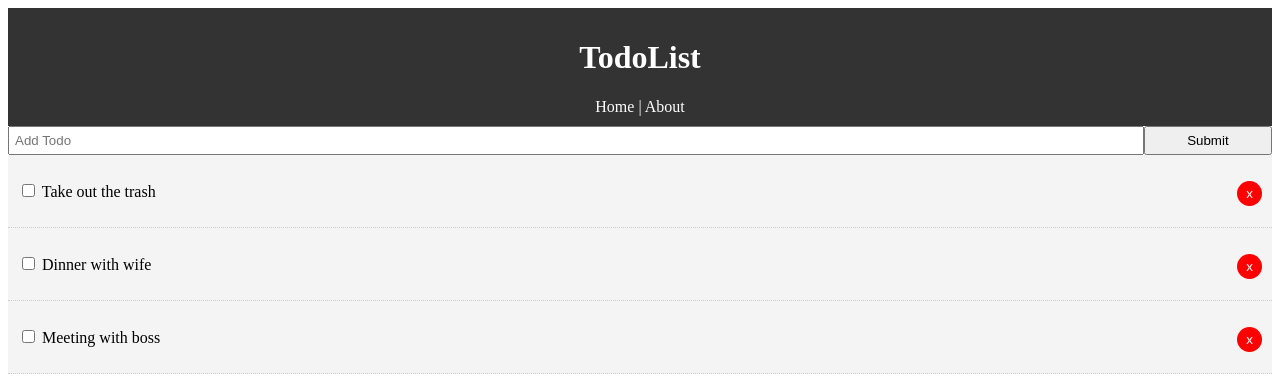
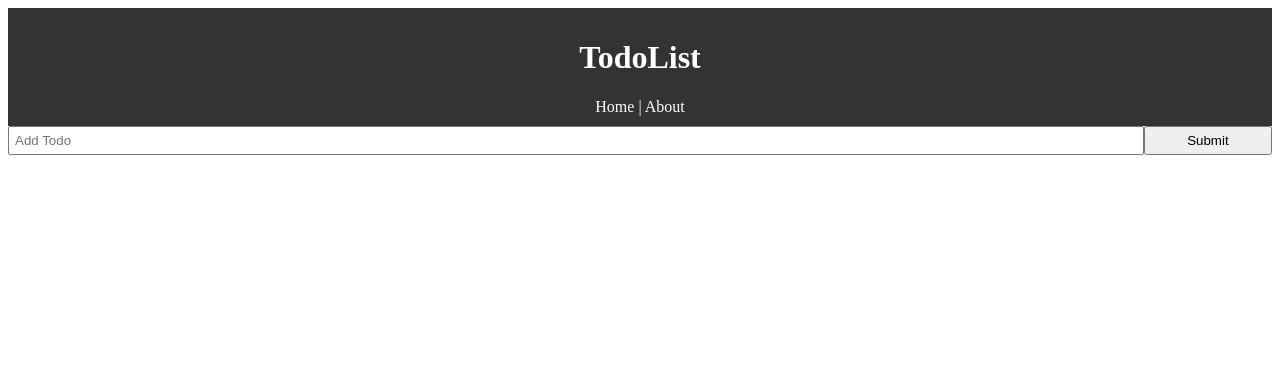
Before and after one commit to RdotSilva/React-Todo-List, a React (Create React App) app: page / in a window 1280 px wide. Shown: the top 390 px of the page. Built offline with nearby package versions, Linux system fonts and the light colour scheme.

Commit message:
Remove hard coded todos array

```diff
--- a/src/App.js
+++ b/src/App.js
@@ -8,23 +8,7 @@ import uuid from "uuid";
 
 class App extends Component {
 	state = {
-		todos: [
-			{
-				id: uuid.v4(),
-				title: "Take out the trash",
-				completed: false
-			},
-			{
-				id: uuid.v4(),
-				title: "Dinner with wife",
-				completed: false
-			},
-			{
-				id: uuid.v4(),
-				title: "Meeting with boss",
-				completed: false
-			}
-		]
+		todos: []
 	};
 
 	// Toggle Complete
```
